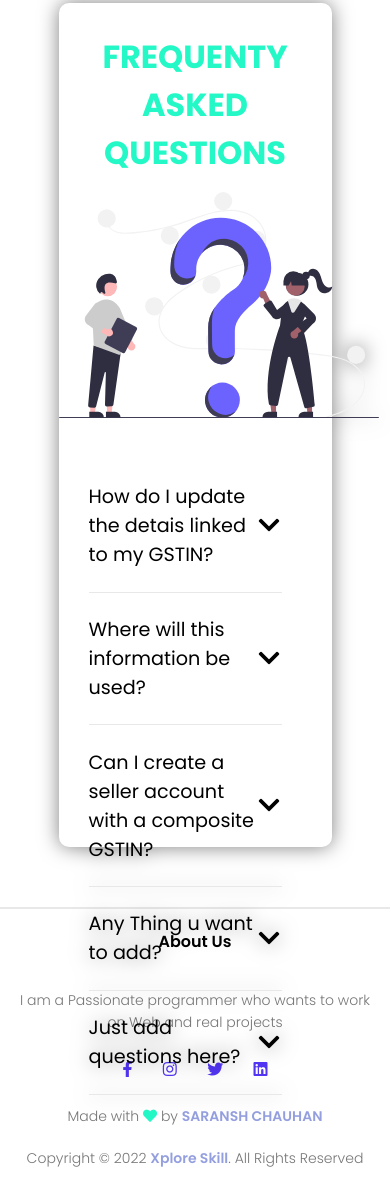
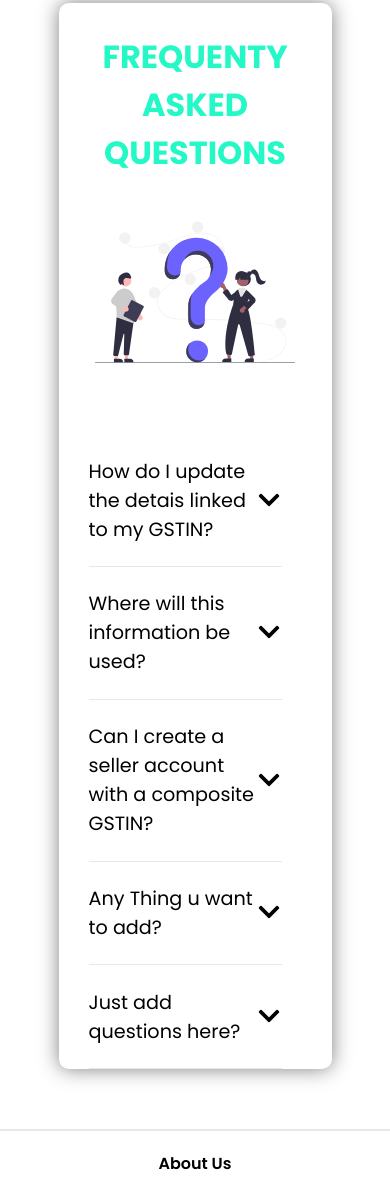
Before and after one commit to Saransh-Chauhan/Xplore-skill, a plain HTML site: page index.html in a window 390 px wide. Shown: the part 6177-7359 px from the top of the page. Drawn offline with Linux system fonts and the light colour scheme.

Commit message:
Update style.css

```diff
--- a/style.css
+++ b/style.css
@@ -791,3 +791,18 @@ hr {
 }
 
 /* Contact Us Section end */
+@media only screen and (max-width: 600px) {
+    .accordion{
+        display: flex;
+        justify-content: center;
+        align-items: center;
+        flex-direction: column;
+    }
+    .container{
+        height: max-content;
+    }
+    .accordion-img{
+        width: 200px;
+        height: 200px;
+    }
+  }
```
